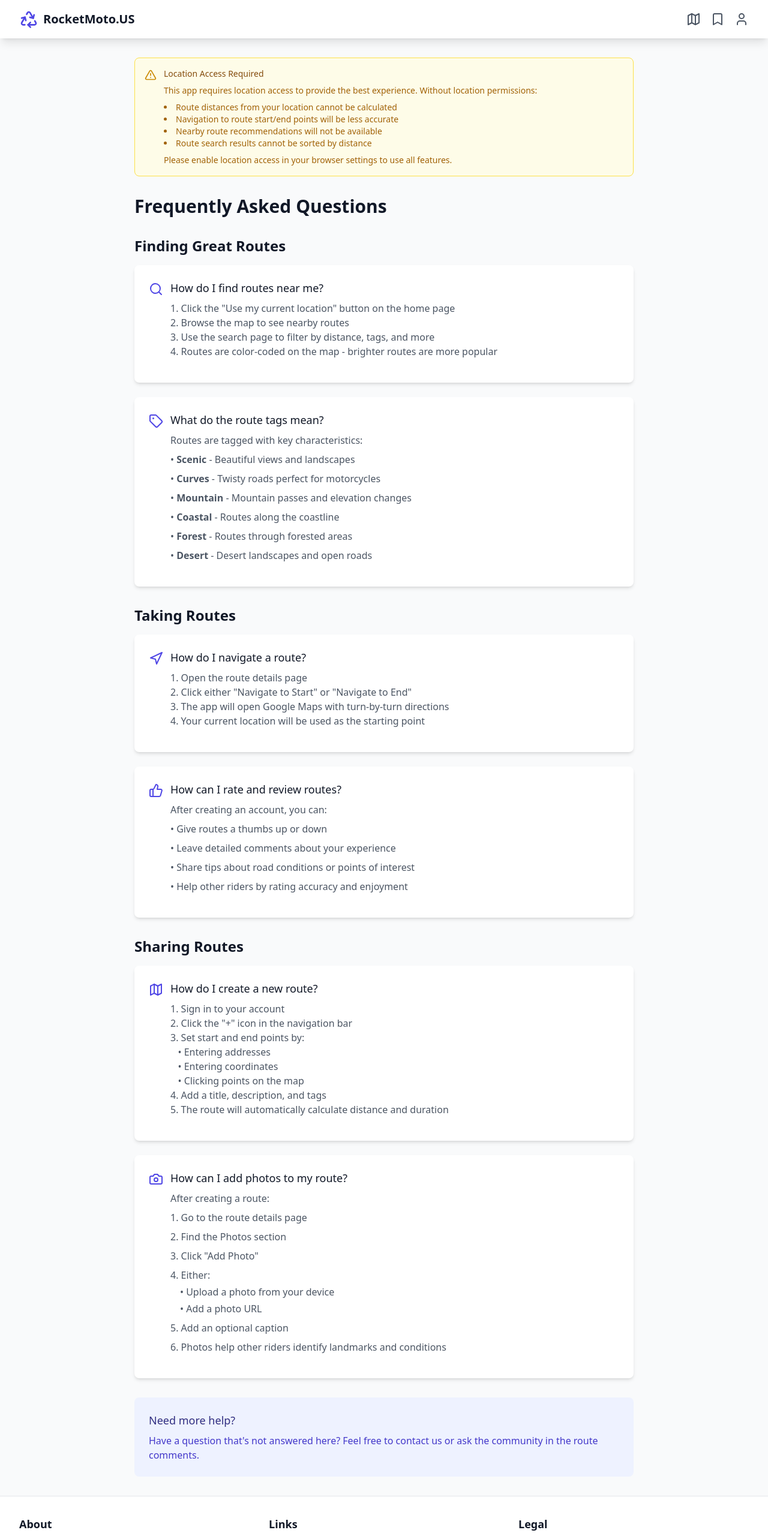
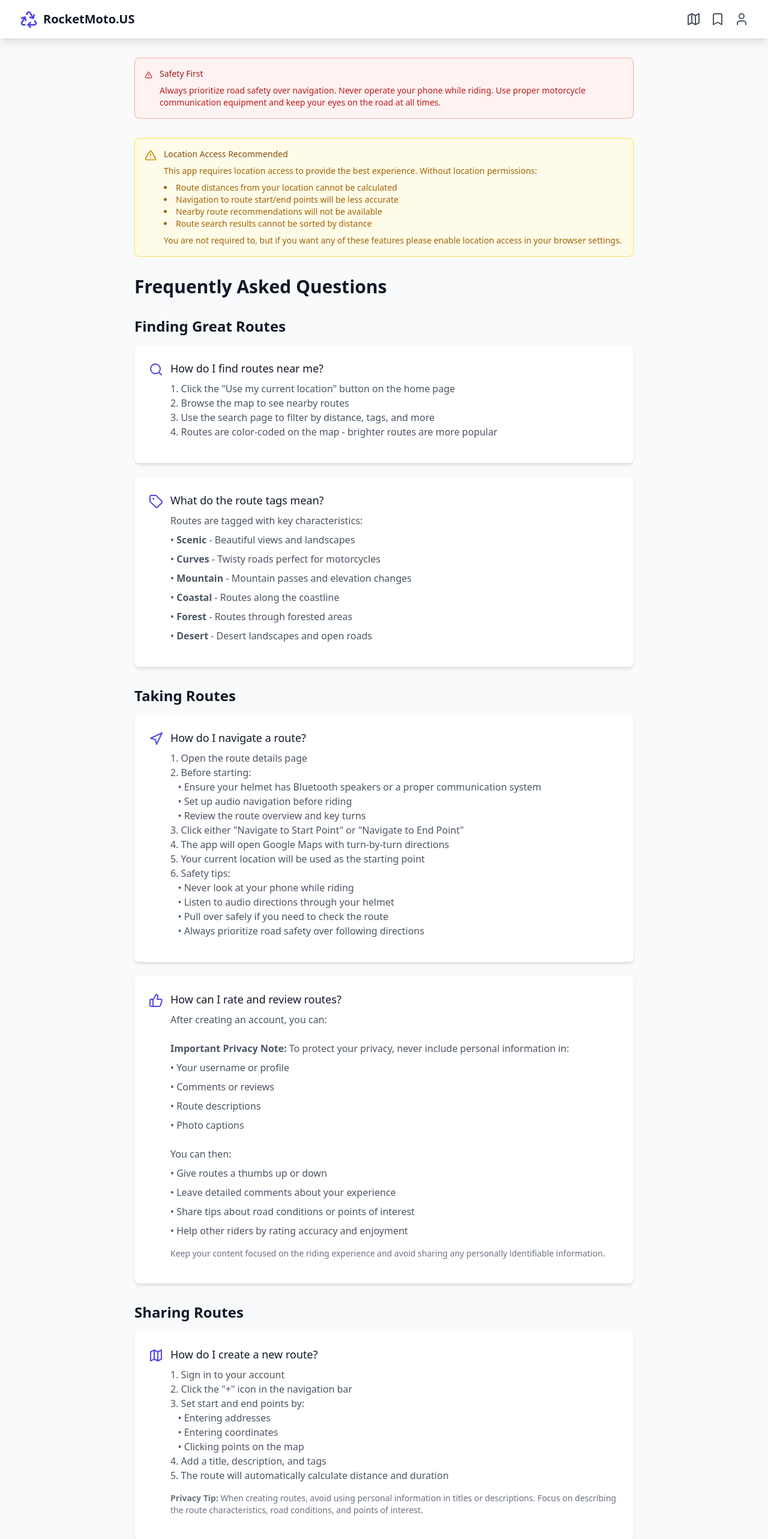
Before and after one commit to pburglin/RocketMoto, a React (Vite) app: page /faq in a window 1280 px wide. Shown: the top 2566 px of the page at 60% size. Built offline with nearby package versions, Linux system fonts and the light colour scheme; no server answers.

Commit message:
expanded FAQ

```diff
--- a/src/pages/FAQ.tsx
+++ b/src/pages/FAQ.tsx
@@ -4,11 +4,24 @@ import { Navigation as NavigationIcon, Map, Search, ThumbsUp, Camera, Tag, Alert
 export function FAQ() {
   return (
     <div className="max-w-4xl mx-auto px-4 sm:px-6 lg:px-8 py-8">
+      <div className="bg-red-50 dark:bg-red-900/30 border border-red-300 dark:border-red-600 rounded-lg p-4 mb-8">
+        <div className="flex items-start">
+          <AlertTriangle className="h-5 w-5 text-red-600 dark:text-red-400 mt-0.5 mr-3" />
+          <div>
+            <h3 className="text-sm font-medium text-red-800 dark:text-red-300">Safety First</h3>
+            <p className="mt-2 text-sm text-red-700 dark:text-red-200">
+              Always prioritize road safety over navigation. Never operate your phone while riding.
+              Use proper motorcycle communication equipment and keep your eyes on the road at all times.
+            </p>
+          </div>
+        </div>
+      </div>
+
       <div className="bg-yellow-50 dark:bg-yellow-900/30 border border-yellow-300 dark:border-yellow-600 rounded-lg p-4 mb-8">
         <div className="flex items-start">
           <AlertTriangle className="h-5 w-5 text-yellow-600 dark:text-yellow-400 mt-0.5 mr-3" />
           <div>
-            <h3 className="text-sm font-medium text-yellow-800 dark:text-yellow-300">Location Access Required</h3>
+            <h3 className="text-sm font-medium text-yellow-800 dark:text-yellow-300">Location Access Recommended</h3>
             <p className="mt-2 text-sm text-yellow-700 dark:text-yellow-200">
               This app requires location access to provide the best experience. Without location permissions:
               <ul className="mt-2 list-disc list-inside">
@@ -19,7 +32,7 @@ export function FAQ() {
               </ul>
             </p>
             <p className="mt-2 text-sm text-yellow-700 dark:text-yellow-200">
-              Please enable location access in your browser settings to use all features.
+              You are not required to, but if you want any of these features please enable location access in your browser settings.
             </p>
           </div>
         </div>
@@ -80,9 +93,18 @@ export function FAQ() {
                   <h3 className="text-lg font-medium text-gray-900 dark:text-white">How do I navigate a route?</h3>
                   <p className="mt-2 text-gray-600 dark:text-gray-300">
                     1. Open the route details page<br />
-                    2. Click either "Navigate to Start" or "Navigate to End"<br />
-                    3. The app will open Google Maps with turn-by-turn directions<br />
-                    4. Your current location will be used as the starting point
+                    2. Before starting:<br />
+                    &nbsp;&nbsp;&nbsp;• Ensure your helmet has Bluetooth speakers or a proper communication system<br />
+                    &nbsp;&nbsp;&nbsp;• Set up audio navigation before riding<br />
+                    &nbsp;&nbsp;&nbsp;• Review the route overview and key turns<br />
+                    3. Click either "Navigate to Start Point" or "Navigate to End Point"<br />
+                    4. The app will open Google Maps with turn-by-turn directions<br />
+                    5. Your current location will be used as the starting point<br />
+                    6. Safety tips:<br />
+                    &nbsp;&nbsp;&nbsp;• Never look at your phone while riding<br />
+                    &nbsp;&nbsp;&nbsp;• Listen to audio directions through your helmet<br />
+                    &nbsp;&nbsp;&nbsp;• Pull over safely if you need to check the route<br />
+                    &nbsp;&nbsp;&nbsp;• Always prioritize road safety over following directions
                   </p>
                 </div>
               </div>
@@ -95,13 +117,24 @@ export function FAQ() {
                   <h3 className="text-lg font-medium text-gray-900 dark:text-white">How can I rate and review routes?</h3>
                   <p className="mt-2 text-gray-600 dark:text-gray-300">
                     After creating an account, you can:
+                    <br /><br />
+                    <strong>Important Privacy Note:</strong> To protect your privacy, never include personal information in:
                   </p>
                   <ul className="mt-2 space-y-2 text-gray-600 dark:text-gray-300">
+                    <li>• Your username or profile</li>
+                    <li>• Comments or reviews</li>
+                    <li>• Route descriptions</li>
+                    <li>• Photo captions</li>
+                    <br />
+                    You can then:
                     <li>• Give routes a thumbs up or down</li>
                     <li>• Leave detailed comments about your experience</li>
                     <li>• Share tips about road conditions or points of interest</li>
                     <li>• Help other riders by rating accuracy and enjoyment</li>
                   </ul>
+                  <p className="mt-4 text-sm text-gray-500 dark:text-gray-400">
+                    Keep your content focused on the riding experience and avoid sharing any personally identifiable information.
+                  </p>
                 </div>
               </div>
             </div>
@@ -127,6 +160,10 @@ export function FAQ() {
                     4. Add a title, description, and tags<br />
                     5. The route will automatically calculate distance and duration
                   </p>
+                  <div className="mt-4 text-sm text-gray-500 dark:text-gray-400">
+                    <strong>Privacy Tip:</strong> When creating routes, avoid using personal information in titles or descriptions.
+                    Focus on describing the route characteristics, road conditions, and points of interest.
+                  </div>
                 </div>
               </div>
             </div>
```
